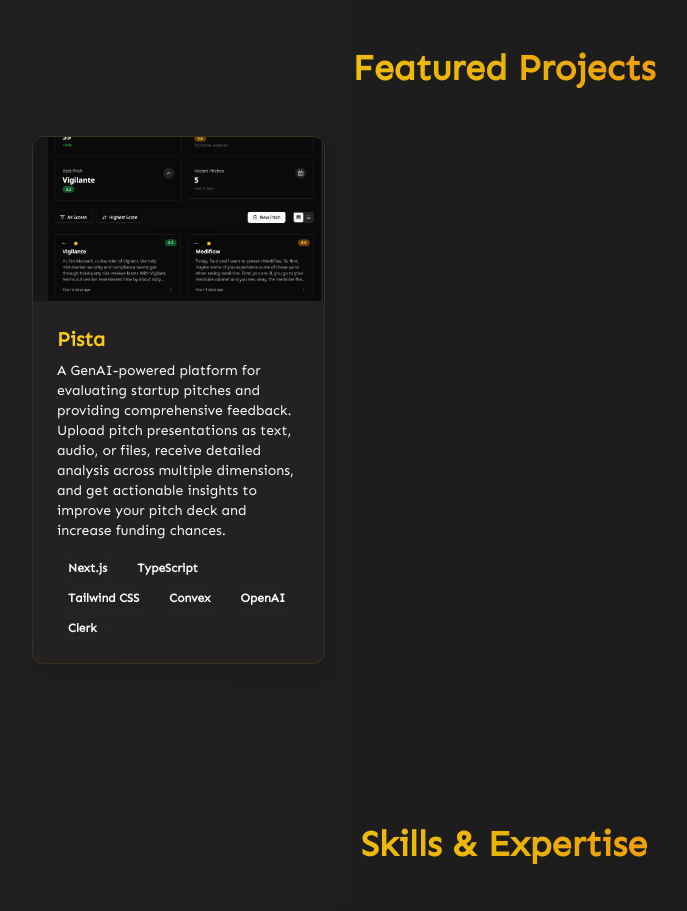
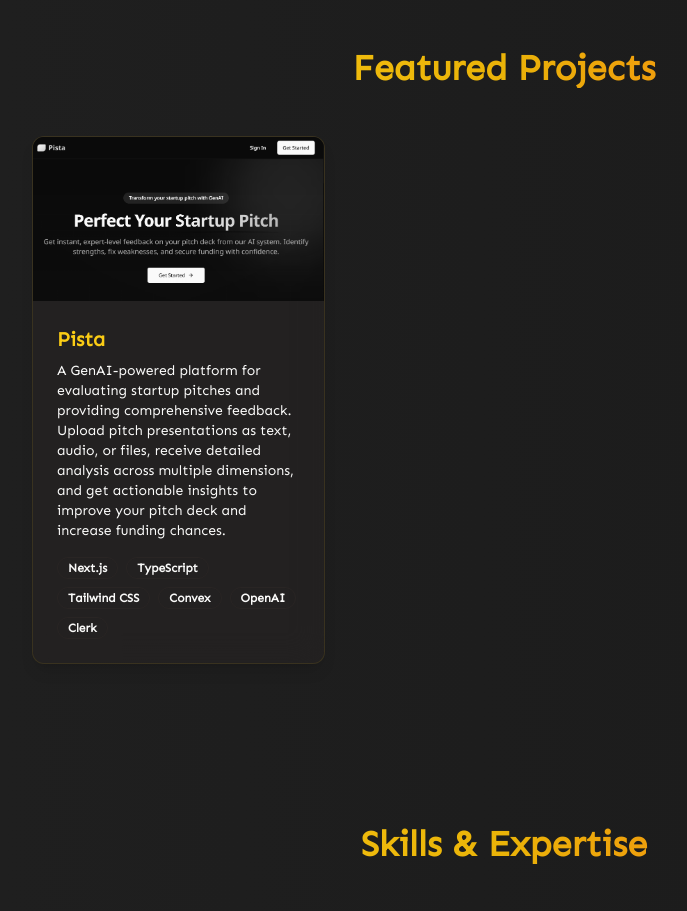
Before and after one commit to Maxxy21/portfolio, a Next.js app: page / in a window 1280 px wide. Shown: the part 2580-3491 px from the top of the page, without its empty margins (136-823 px from the left). Built offline with nearby package versions, Linux system fonts and the light colour scheme.

Commit message:
added pista

```diff
--- a/src/components/sections/project.tsx
+++ b/src/components/sections/project.tsx
@@ -16,7 +16,7 @@ const projects = [
         technologies: ["Next.js", "TypeScript", "Tailwind CSS", "Convex", "OpenAI", "Clerk"],
         liveUrl: "https://pista-app.vercel.app/",
         githubUrl: "https://github.com/maxxy21/pista",
-        image: "/projects/pista.png",
+        image: "/projects/pista1.png",
     },
 ]
 
```
Also changed, not shown: public/projects/pista1.png (added).
